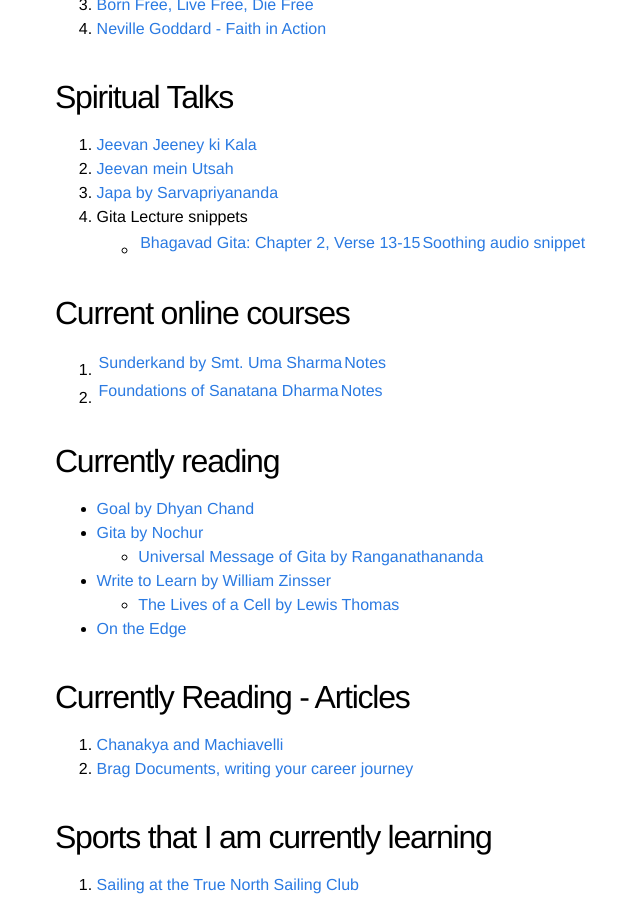
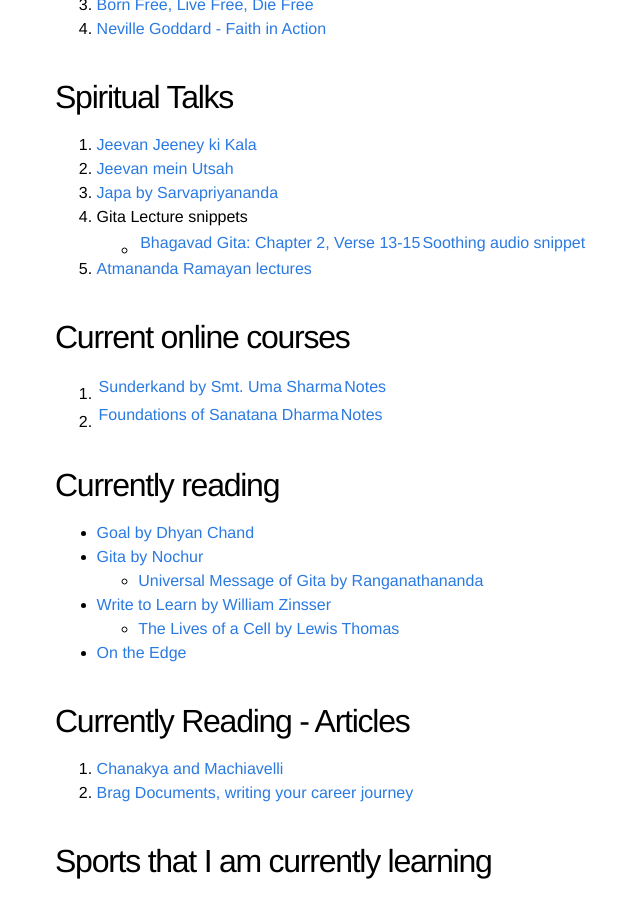
Before and after one commit to kislayabhi/kislayabhi.github.io, a Jekyll site: the page built from _posts/2024-7-23-My-personal-playlist.md, in a window 1280 px wide and 900 px high, scrolled down 2812 px. Shown: the whole window, without its empty margins (185-825 px from the left). Built offline with Jekyll 4.4.1, drawn with Linux system fonts in a browser that asks for light colours; comment, search, counter and statistics services are not loaded.

Commit message:
Update 2024-7-23-My-personal-playlist.md

```diff
--- a/_posts/2024-7-23-My-personal-playlist.md
+++ b/_posts/2024-7-23-My-personal-playlist.md
@@ -97,6 +97,7 @@ I only recently realized that there are certain things in the world that I etern
 3. [Japa by Sarvapriyananda](https://youtu.be/ihjl6C61is8?si=Qz5bsKJ6WKibl-5o)
 4. Gita Lecture snippets
    - [Bhagavad Gita: Chapter 2, Verse 13-15](https://github.com/kislayabhi/kislayabhi.github.io/blob/master/_posts/Gita.md) | [Soothing audio snippet](https://youtu.be/QD6PMVBDrZ4?t=1990)
+5. [Atmananda Ramayan lectures](http://www.rkmathharipad.org/category/audio/e-lectures/)
 
 ## Current online courses
 1. [Sunderkand by Smt. Uma Sharma](https://youtu.be/QZoJ5rbu65E) | [Notes](https://docs.google.com/document/d/1ke8AWx5qmxLOrPC1_C1CGBw_p7wyyg5dCmLWkpfZ_3o/edit)
```
